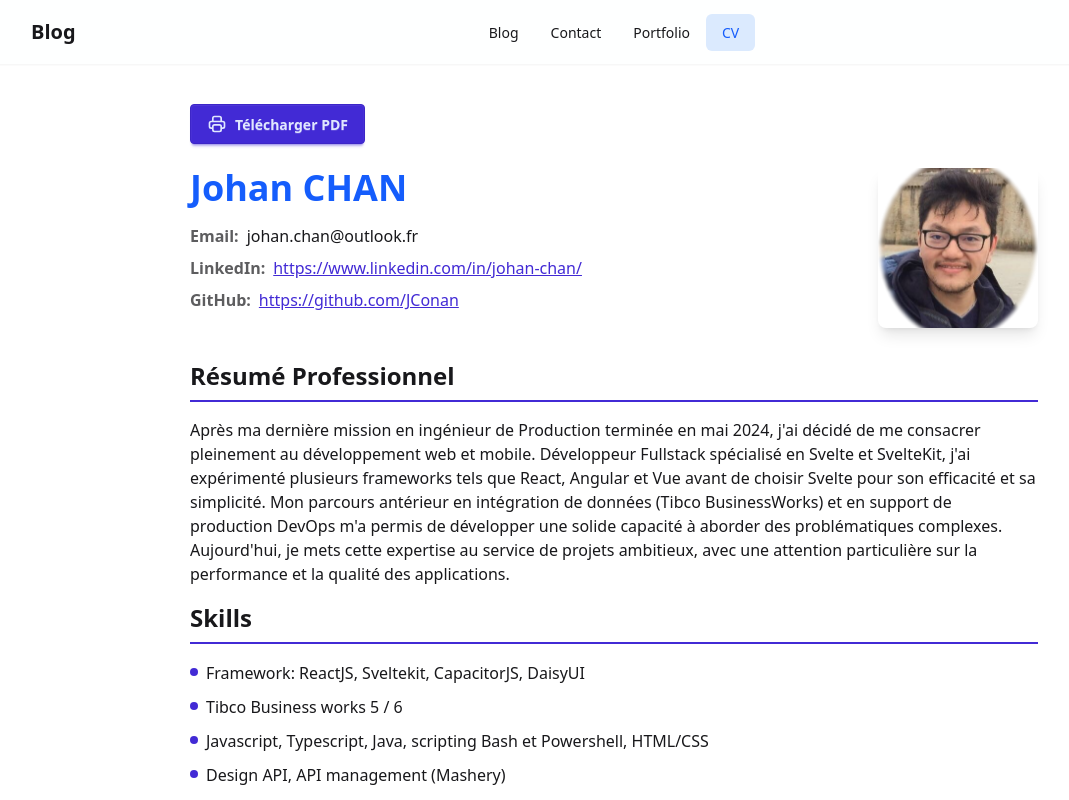
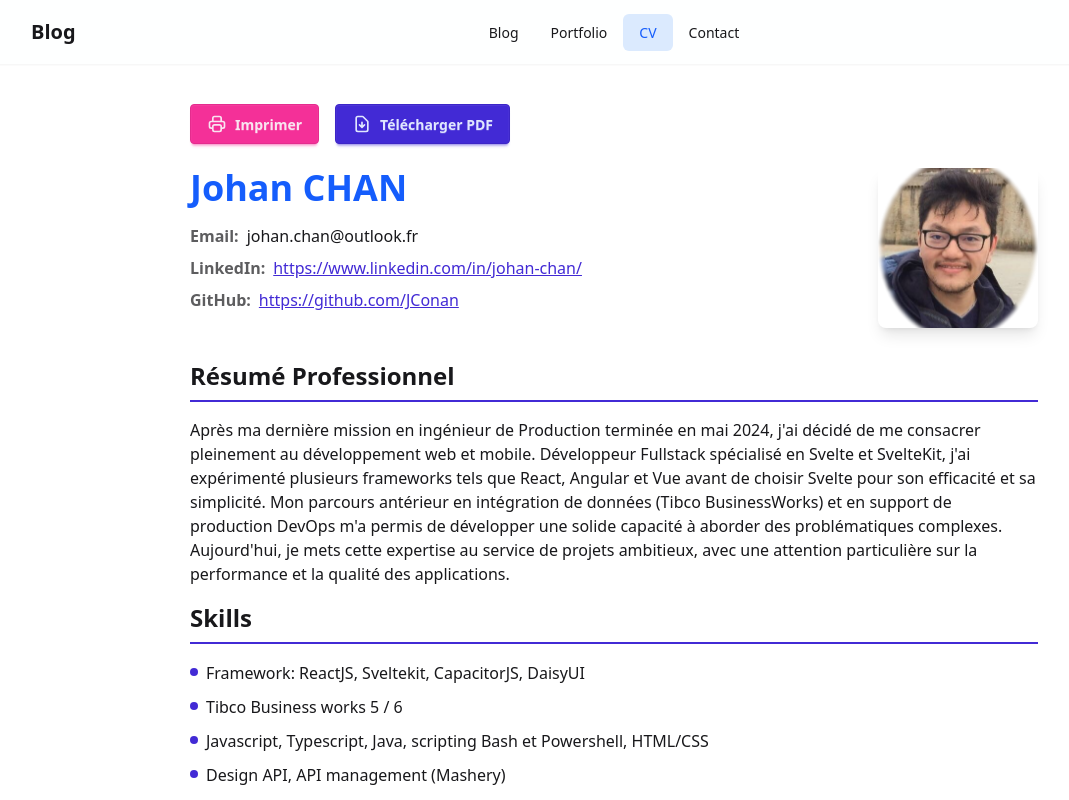
Before and after one commit to JConan/jconan.github.io, a SvelteKit app: page /cv in a window 1280 px wide. Shown: the top 800 px of the page, without its empty margins (26-1095 px from the left). Built offline with nearby package versions, Linux system fonts and the light colour scheme.

Commit message:
cv page to public

```diff
--- a/src/routes/+layout.svelte
+++ b/src/routes/+layout.svelte
@@ -23,13 +23,13 @@
 	{/snippet}
 
 	<Link href="/">Blog</Link>
+	<Link href="/portfolio" preload="off">Portfolio</Link>
+	<Link href="/cv">CV</Link>
 	<Link href="/contact">Contact</Link>
-	<Link href="/portfolio" preload="off">Portfolio</Link>
 
 	<!-- public link -->
-	{#if data.env === 'development'}
-		<Link href="/cv">CV</Link>
-	{/if}
+	<!-- {#if data.env === 'development'}
+	{/if} -->
 </Navbar>
 
 <main class="content-grid p-4">
--- a/src/routes/cv/+page.svelte
+++ b/src/routes/cv/+page.svelte
@@ -11,6 +11,14 @@
 	function handlePrint() {
 		window.print();
 	}
+
+	function handleDownload() {
+		// Download the static PDF file
+		const link = document.createElement('a');
+		link.href = '/CV.pdf';
+		link.download = 'CV-Johan-CHAN.pdf';
+		link.click();
+	}
 </script>
 
 <svelte:head>
@@ -22,9 +30,9 @@
 </svelte:head>
 
 <div class="cv-container">
-	<!-- Print Button - Hidden in print mode -->
+	<!-- Action Buttons - Hidden in print mode -->
 	<div class="cv-actions">
-		<button onclick={handlePrint} class="btn btn-primary gap-2">
+		<button onclick={handlePrint} class="btn btn-secondary gap-2">
 			<svg
 				xmlns="http://www.w3.org/2000/svg"
 				class="h-5 w-5"
@@ -39,6 +47,24 @@
 					d="M17 17h2a2 2 0 002-2v-4a2 2 0 00-2-2H5a2 2 0 00-2 2v4a2 2 0 002 2h2m2 4h6a2 2 0 002-2v-4a2 2 0 00-2-2H9a2 2 0 00-2 2v4a2 2 0 002 2zm8-12V5a2 2 0 00-2-2H9a2 2 0 00-2 2v4h10z"
 				/>
 			</svg>
+			Imprimer
+		</button>
+
+		<button onclick={handleDownload} class="btn btn-primary gap-2">
+			<svg
+				xmlns="http://www.w3.org/2000/svg"
+				class="h-5 w-5"
+				fill="none"
+				viewBox="0 0 24 24"
+				stroke="currentColor"
+			>
+				<path
+					stroke-linecap="round"
+					stroke-linejoin="round"
+					stroke-width="2"
+					d="M12 10v6m0 0l-3-3m3 3l3-3m2 8H7a2 2 0 01-2-2V5a2 2 0 012-2h5.586a1 1 0 01.707.293l5.414 5.414a1 1 0 01.293.707V19a2 2 0 01-2 2z"
+				/>
+			</svg>
 			Télécharger PDF
 		</button>
 	</div>
--- a/src/routes/cv/cv.css
+++ b/src/routes/cv/cv.css
@@ -6,7 +6,7 @@
 	@apply max-w-4xl mx-auto p-6 bg-base-100 min-h-screen;
 
 	.cv-actions {
-		@apply mb-6 print:hidden;
+		@apply mb-6 print:hidden flex gap-4;
 	}
 
 	.cv-header {
```
